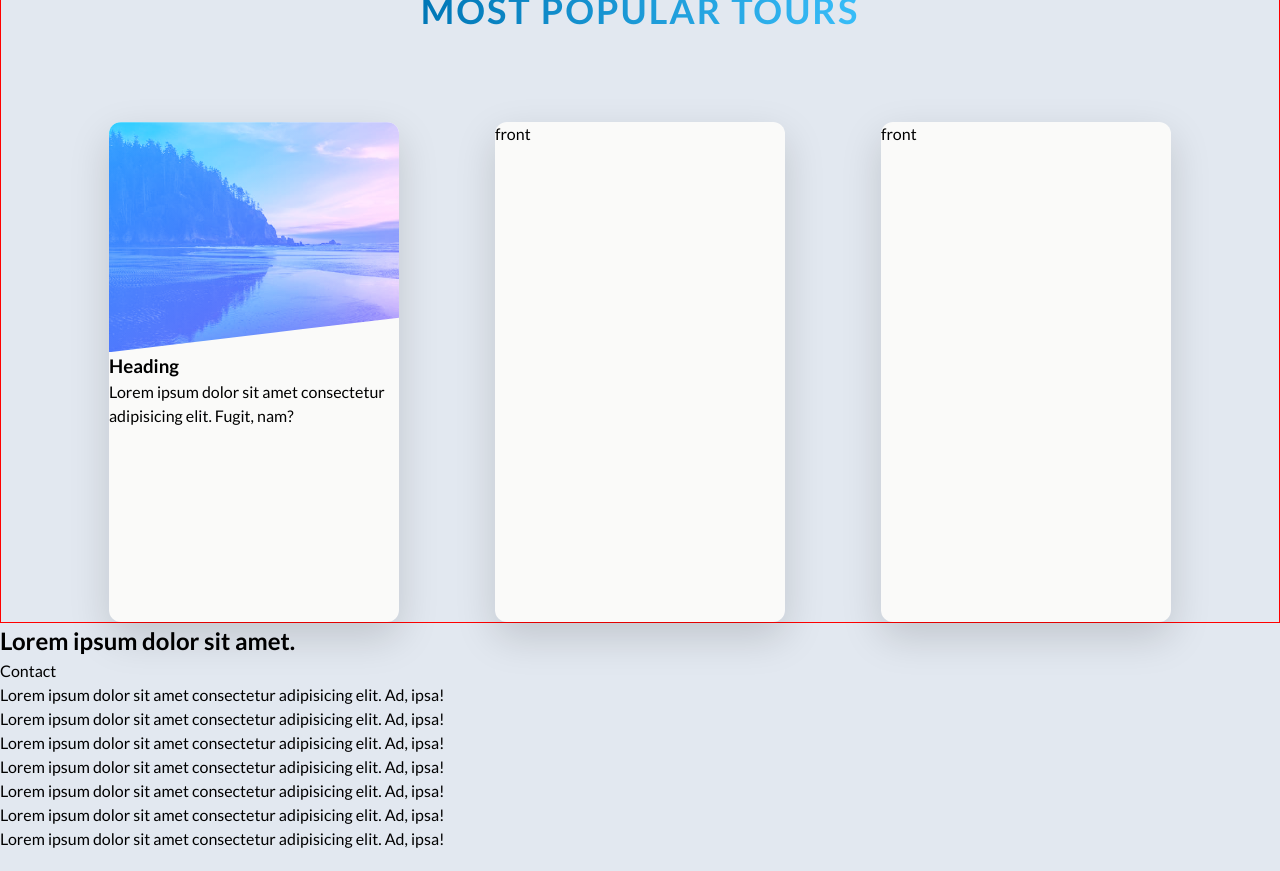
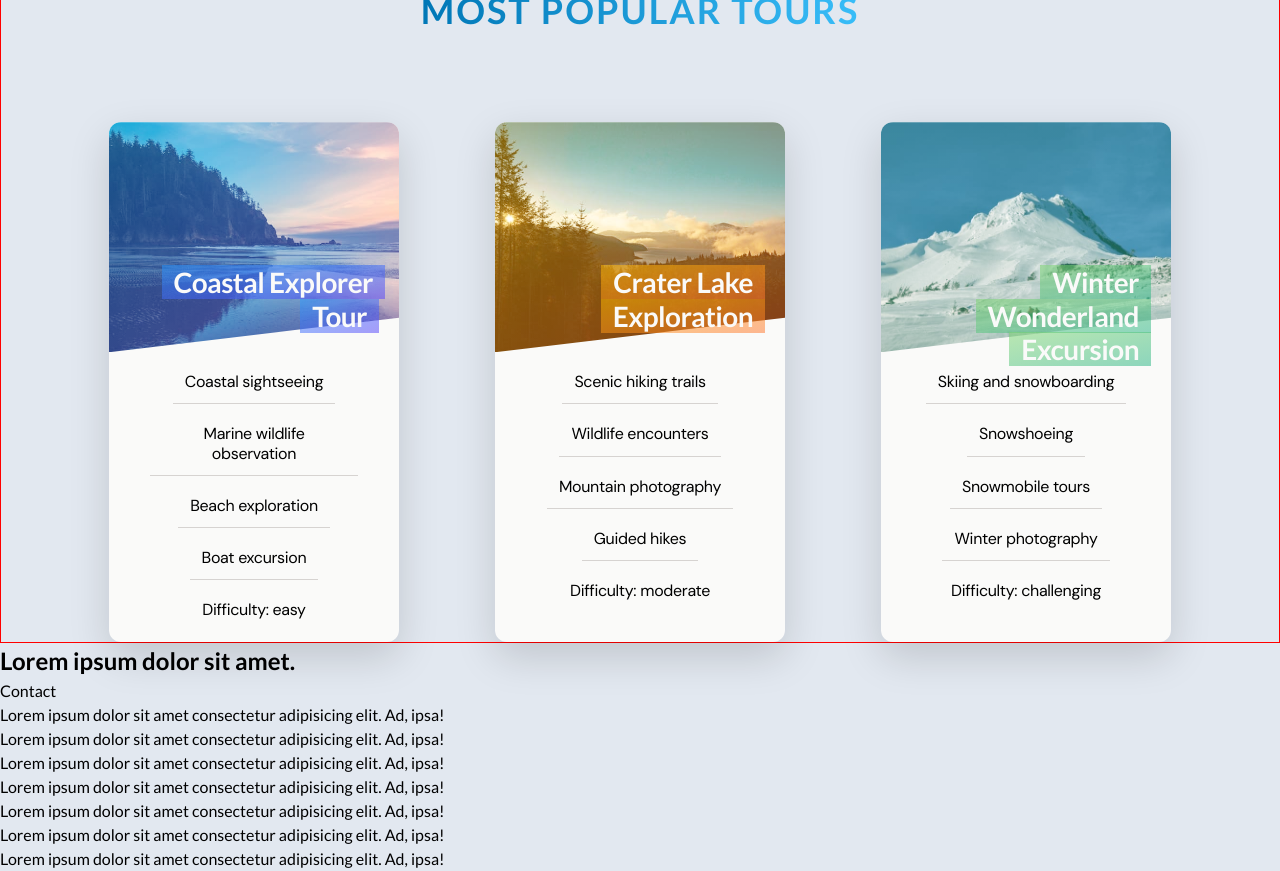
Before and after one commit to Alexandrbig1/trail_quest, a React (Vite) app: page / in a window 1280 px wide. Shown: the part 1960-2831 px from the top of the page. Built offline with nearby package versions, Linux system fonts and the light colour scheme.

Commit message:
feat: Enhance Tours component with detailed card descriptions, images, and refined styling

```diff
--- a/src/components/Tours/Tours.jsx
+++ b/src/components/Tours/Tours.jsx
@@ -10,6 +10,20 @@ import {
   ToursItemImgFirst,
   ToursItemBackSecond,
   ToursItemBackThird,
+  ToursHeading,
+  ToursHeadingBackFirst,
+  ToursItemImgThird,
+  ToursItemImgSecond,
+  ToursHeadingBackSecond,
+  ToursHeadingBackThird,
+  ToursCardMenu,
+  ToursCardMenuItem,
+  ToursItemBackWrapper,
+  ToursItemPriceWrapper,
+  TourItemPrice,
+  TourItemSubPrice,
+  ToursItemCardBtn,
+  TourItemCardDescription,
 } from "./Tours.styled";
 import HeadingSection from "../UI/Heading/Heading";
 
@@ -32,21 +46,101 @@ function Tours() {
         <ToursItem>
           <ToursItemFront>
             <ToursItemImgFirst />
-            <h3>Heading</h3>
-            <p>
-              Lorem ipsum dolor sit amet consectetur adipisicing elit. Fugit,
-              nam?
-            </p>
+            <ToursHeading>
+              <ToursHeadingBackFirst>
+                Coastal Explorer Tour
+              </ToursHeadingBackFirst>
+            </ToursHeading>
+            <ToursCardMenu>
+              <ToursCardMenuItem>Coastal sightseeing</ToursCardMenuItem>
+              <ToursCardMenuItem>Marine wildlife observation</ToursCardMenuItem>
+              <ToursCardMenuItem>Beach exploration</ToursCardMenuItem>
+              <ToursCardMenuItem>Boat excursion</ToursCardMenuItem>
+              <ToursCardMenuItem>Difficulty: easy</ToursCardMenuItem>
+            </ToursCardMenu>
           </ToursItemFront>
-          <ToursItemBack>back</ToursItemBack>
+          <ToursItemBack>
+            <ToursItemBackWrapper>
+              <ToursItemPriceWrapper>
+                <TourItemSubPrice>only</TourItemSubPrice>
+                <TourItemPrice>249$</TourItemPrice>
+              </ToursItemPriceWrapper>
+              <TourItemCardDescription>
+                Explore the beauty of Oregon's coastline with our Ocean Tours.
+                Discover hidden gems and breathtaking views along the Pacific
+                Ocean.
+              </TourItemCardDescription>
+              <ToursItemCardBtn type="button" aria-label="Book a tour now">
+                Book now!
+              </ToursItemCardBtn>
+            </ToursItemBackWrapper>
+          </ToursItemBack>
         </ToursItem>
         <ToursItem>
-          <ToursItemFront>front</ToursItemFront>
-          <ToursItemBackSecond>back</ToursItemBackSecond>
+          <ToursItemFront>
+            <ToursItemImgSecond />
+            <ToursHeading>
+              <ToursHeadingBackSecond>
+                Crater Lake Exploration
+              </ToursHeadingBackSecond>
+            </ToursHeading>
+            <ToursCardMenu>
+              <ToursCardMenuItem>Scenic hiking trails</ToursCardMenuItem>
+              <ToursCardMenuItem>Wildlife encounters</ToursCardMenuItem>
+              <ToursCardMenuItem>Mountain photography</ToursCardMenuItem>
+              <ToursCardMenuItem>Guided hikes</ToursCardMenuItem>
+              <ToursCardMenuItem>Difficulty: moderate</ToursCardMenuItem>
+            </ToursCardMenu>
+          </ToursItemFront>
+          <ToursItemBackSecond>
+            <ToursItemBackWrapper>
+              <ToursItemPriceWrapper>
+                <TourItemSubPrice>only</TourItemSubPrice>
+                <TourItemPrice>249$</TourItemPrice>
+              </ToursItemPriceWrapper>
+              <TourItemCardDescription>
+                Embark on an adventure through Oregon's majestic mountains.
+                Experience hiking trails, wildlife, and stunning landscapes with
+                our Mountain Tours.
+              </TourItemCardDescription>
+              <ToursItemCardBtn type="button" aria-label="Book a tour now">
+                Book now!
+              </ToursItemCardBtn>
+            </ToursItemBackWrapper>
+          </ToursItemBackSecond>
         </ToursItem>
         <ToursItem>
-          <ToursItemFront>front</ToursItemFront>
-          <ToursItemBackThird>back</ToursItemBackThird>
+          <ToursItemFront>
+            <ToursItemImgThird />
+            <ToursHeading>
+              <ToursHeadingBackThird>
+                Winter Wonderland Excursion
+              </ToursHeadingBackThird>
+            </ToursHeading>
+            <ToursCardMenu>
+              <ToursCardMenuItem>Skiing and snowboarding</ToursCardMenuItem>
+              <ToursCardMenuItem>Snowshoeing</ToursCardMenuItem>
+              <ToursCardMenuItem>Snowmobile tours</ToursCardMenuItem>
+              <ToursCardMenuItem>Winter photography</ToursCardMenuItem>
+              <ToursCardMenuItem>Difficulty: challenging</ToursCardMenuItem>
+            </ToursCardMenu>
+          </ToursItemFront>
+          <ToursItemBackThird>
+            <ToursItemBackWrapper>
+              <ToursItemPriceWrapper>
+                <TourItemSubPrice>only</TourItemSubPrice>
+                <TourItemPrice>249$</TourItemPrice>
+              </ToursItemPriceWrapper>
+              <TourItemCardDescription>
+                Enjoy thrilling snow activities in Oregon's winter wonderland.
+                From skiing to snowboarding, our Snow Adventures offer fun for
+                everyone.
+              </TourItemCardDescription>
+              <ToursItemCardBtn type="button" aria-label="Book a tour now">
+                Book now!
+              </ToursItemCardBtn>
+            </ToursItemBackWrapper>
+          </ToursItemBackThird>
         </ToursItem>
       </ToursMenu>
     </ToursContainer>
--- a/src/components/Tours/Tours.styled.jsx
+++ b/src/components/Tours/Tours.styled.jsx
@@ -5,6 +5,7 @@ import mountainImg from "@/assets/tours_mountain.jpg";
 import mountainImgDesktop from "@/assets/tours_mountain@2x.jpg";
 import snowImg from "@/assets/tours_snow.jpg";
 import snowImgDesktop from "@/assets/tours_snow@2x.jpg";
+import { primaryFont, secondaryFont } from "../fonts";
 
 export const ToursContainer = styled.section`
   width: 100%;
@@ -24,8 +25,7 @@ export const ToursMenu = styled.ul`
 `;
 
 export const ToursItemWrapper = styled.div`
-  background-color: ${({ theme }) => theme.colors.whiteColor};
-  height: 50rem;
+  height: 52rem;
   width: 100%;
   position: absolute;
   top: 0;
@@ -42,6 +42,10 @@ export const ToursItemFront = styled(ToursItemWrapper)`
 `;
 
 export const ToursItemBack = styled(ToursItemWrapper)`
+  display: flex;
+  align-items: center;
+  justify-content: center;
+
   transform: rotateY(180deg);
   background-image: linear-gradient(
     to right bottom,
@@ -51,6 +55,10 @@ export const ToursItemBack = styled(ToursItemWrapper)`
 `;
 
 export const ToursItemBackSecond = styled(ToursItemWrapper)`
+  display: flex;
+  align-items: center;
+  justify-content: center;
+
   transform: rotateY(180deg);
   background-image: linear-gradient(
     to right bottom,
@@ -60,6 +68,10 @@ export const ToursItemBackSecond = styled(ToursItemWrapper)`
 `;
 
 export const ToursItemBackThird = styled(ToursItemWrapper)`
+  display: flex;
+  align-items: center;
+  justify-content: center;
+
   transform: rotateY(180deg);
   background-image: linear-gradient(
     to right bottom,
@@ -69,7 +81,7 @@ export const ToursItemBackThird = styled(ToursItemWrapper)`
 `;
 
 export const ToursItem = styled.li`
-  height: 50rem;
+  height: 52rem;
   width: 100%;
   perspective: 150rem;
   -moz-perspective: 150rem;
@@ -110,8 +122,8 @@ export const ToursItemImg = styled.div`
 export const ToursItemImgFirst = styled(ToursItemImg)`
   background-image: linear-gradient(
       to right bottom,
-      ${(p) => p.theme.colors.blueColor},
-      ${(p) => p.theme.colors.blueColorDark}
+      ${(p) => p.theme.colors.blueColorLowOp},
+      ${(p) => p.theme.colors.blueColorDarkLowOp}
     ),
     url(${oceanImg});
 
@@ -120,8 +132,8 @@ export const ToursItemImgFirst = styled(ToursItemImg)`
     only screen and (min-resolution: 2dppx) {
     background-image: linear-gradient(
         to right bottom,
-        ${(p) => p.theme.colors.blueColor},
-        ${(p) => p.theme.colors.blueColorDark}
+        ${(p) => p.theme.colors.blueColorLowOp},
+        ${(p) => p.theme.colors.blueColorDarkLowOp}
       ),
       url(${oceanImgDesktop});
   }
@@ -129,8 +141,8 @@ export const ToursItemImgFirst = styled(ToursItemImg)`
 export const ToursItemImgSecond = styled(ToursItemImg)`
   background-image: linear-gradient(
       to right bottom,
-      ${(p) => p.theme.colors.orangeColor},
-      ${(p) => p.theme.colors.orangeColorDark}
+      ${(p) => p.theme.colors.orangeColorLowOp},
+      ${(p) => p.theme.colors.orangeColorDarkLowOp}
     ),
     url(${mountainImg});
 
@@ -139,8 +151,8 @@ export const ToursItemImgSecond = styled(ToursItemImg)`
     only screen and (min-resolution: 2dppx) {
     background-image: linear-gradient(
         to right bottom,
-        ${(p) => p.theme.colors.orangeColor},
-        ${(p) => p.theme.colors.orangeColorDark}
+        ${(p) => p.theme.colors.orangeColorLowOp},
+        ${(p) => p.theme.colors.orangeColorDarkLowOp}
       ),
       url(${mountainImgDesktop});
   }
@@ -149,8 +161,8 @@ export const ToursItemImgSecond = styled(ToursItemImg)`
 export const ToursItemImgThird = styled(ToursItemImg)`
   background-image: linear-gradient(
       to right bottom,
-      ${(p) => p.theme.colors.greenColorDark},
-      ${(p) => p.theme.colors.greenColorDark}
+      ${(p) => p.theme.colors.greenColorDarkLowOp},
+      ${(p) => p.theme.colors.greenColorDarkLowOp}
     ),
     url(${snowImg});
 
@@ -159,9 +171,131 @@ export const ToursItemImgThird = styled(ToursItemImg)`
     only screen and (min-resolution: 2dppx) {
     background-image: linear-gradient(
         to right bottom,
-        ${(p) => p.theme.colors.greenColorDark},
-        ${(p) => p.theme.colors.greenColorDark}
+        ${(p) => p.theme.colors.greenColorDarkLowOp},
+        ${(p) => p.theme.colors.greenColorDarkLowOp}
       ),
       url(${snowImgDesktop});
   }
 `;
+
+export const ToursHeading = styled.h4`
+  font-size: 2.8rem;
+  text-align: uppercase;
+  text-align: right;
+  color: ${({ theme }) => theme.colors.whiteColor};
+  font-family: ${primaryFont};
+  line-height: 1.2;
+  letter-spacing: -0.02em;
+  width: 75%;
+  position: absolute;
+  top: 14.4rem;
+  right: 2rem;
+`;
+
+export const ToursHeadingBack = styled.span`
+  padding: 0 1.2rem;
+  -webkit-box-decoration-break: clone;
+  box-decoration-break: clone;
+`;
+
+export const ToursHeadingBackFirst = styled(ToursHeadingBack)`
+  background-image: linear-gradient(
+    to right bottom,
+    ${(p) => p.theme.colors.blueColorLowOp},
+    ${(p) => p.theme.colors.blueColorDarkLowOp}
+  );
+`;
+
+export const ToursHeadingBackSecond = styled(ToursHeadingBack)`
+  background-image: linear-gradient(
+    to right bottom,
+    ${(p) => p.theme.colors.orangeColorLowOp},
+    ${(p) => p.theme.colors.orangeColorDarkLowOp}
+  );
+`;
+
+export const ToursHeadingBackThird = styled(ToursHeadingBack)`
+  background-image: linear-gradient(
+    to right bottom,
+    ${(p) => p.theme.colors.greenColorLowOp},
+    ${(p) => p.theme.colors.greenColorDarkLowOp}
+  );
+`;
+
+export const ToursCardMenu = styled.ul`
+  display: flex;
+  flex-direction: column;
+  align-items: center;
+  margin: 0 auto;
+  width: 80%;
+  gap: 1.2rem;
+  padding: 1.2rem;
+`;
+
+export const ToursCardMenuItem = styled.li`
+  text-align: center;
+  font-size: 1.6rem;
+  font-family: ${secondaryFont};
+  line-height: 1.2;
+  letter-spacing: -0.02em;
+  padding: 0.8rem 1.2rem;
+
+  &:not(:last-child) {
+    border-bottom: 1px solid ${({ theme }) => theme.colors.greyColor};
+    padding-bottom: 1.2rem;
+  }
+`;
+
+export const ToursItemBackWrapper = styled.div`
+  display: flex;
+  flex-direction: column;
+  align-items: center;
+  gap: 4.8rem;
+  padding: 2.4rem;
+`;
+
+export const ToursItemPriceWrapper = styled.div`
+  display: flex;
+  flex-direction: column;
+  align-items: center;
+`;
+
+export const TourItemPrice = styled.span`
+  font-size: 6.2rem;
+  font-family: ${secondaryFont};
+  line-height: 1.2;
+  letter-spacing: -0.02em;
+  text-transform: uppercase;
+  color: ${({ theme }) => theme.colors.whiteColor};
+`;
+
+export const TourItemSubPrice = styled.span`
+  font-size: 1.4rem;
+  text-transform: uppercase;
+  font-family: ${secondaryFont};
+  font-weight: 400;
+  line-height: 1.5;
+  letter-spacing: -0.02em;
+  color: ${({ theme }) => theme.colors.whiteColor};
+`;
+
+export const TourItemCardDescription = styled.p`
+  font-family: ${secondaryFont};
+  text-align: center;
+  font-weight: 400;
+  font-size: 1.6rem;
+  line-height: 1.5;
+  letter-spacing: -0.02em;
+  color: ${({ theme }) => theme.colors.whiteColor};
+`;
+
+export const ToursItemCardBtn = styled.button`
+  padding: 1.2rem 2.4rem;
+  border-radius: 50rem;
+  background-color: ${({ theme }) => theme.colors.whiteColor};
+  font-family: ${secondaryFont};
+  font-size: 2rem;
+  line-height: 1.2;
+  letter-spacing: -0.02em;
+  color: ${({ theme }) => theme.colors.mainTextColor};
+`;
```
Also changed, not shown: src/components/App.jsx (+14 -0 lines).
